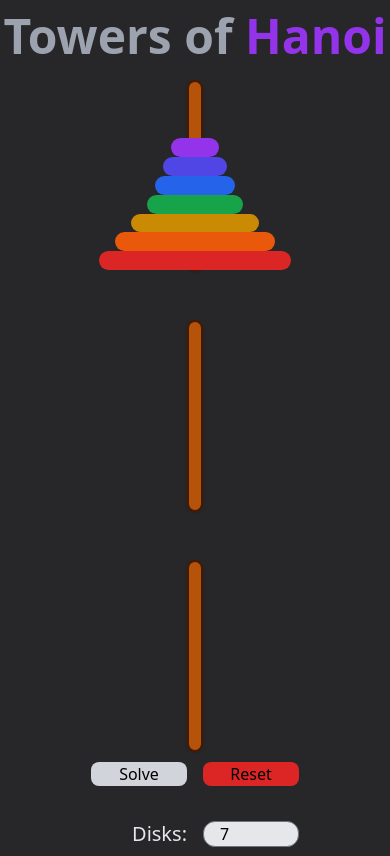
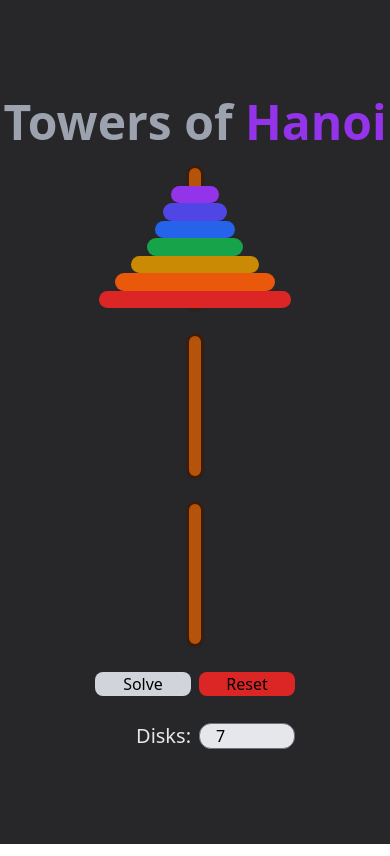
Before and after one commit to regulated/hanoi, a Next.js app: page / in a window 390 px wide. Built offline with nearby package versions, Linux system fonts and the light colour scheme.

Commit message:
relative sizing 2

```diff
--- a/src/components/disk.tsx
+++ b/src/components/disk.tsx
@@ -34,12 +34,6 @@ const Disk = ({ did }: DiskProps) => {
             return <div className={indigoOval}></div>;
           case 7:
             return <div className={purpleOval}></div>;
-          case 8:
-            return <div className={purpleOval}></div>;
-          case 9:
-            return <div className={purpleOval}></div>;
-          case 10:
-            return <div className={purpleOval}></div>;
           default:
             return <div className={blankOval}></div>;
         }
--- a/src/components/pillar.tsx
+++ b/src/components/pillar.tsx
@@ -9,8 +9,6 @@ const Pillar = ({ disks }: PillarProps) => {
   return (
     <>
       <div className={rectangle}>
-        <Disk did={disks[9]} />
-        <Disk did={disks[8]} />
         <Disk did={disks[7]} />
         <Disk did={disks[6]} />
         <Disk did={disks[5]} />
--- a/src/styles/home-styles.ts
+++ b/src/styles/home-styles.ts
@@ -5,6 +5,6 @@ export const title =
   "text-5xl md:text-[5rem] leading-normal font-extrabold text-gray-400 sm:mb-12 mb-2 ";
 export const purple = "text-purple-300";
 export const body = "text-2xl text-gray-700";
-export const grid = "grid gap-12 items-center justify-center md:grid-cols-3";
+export const grid = "grid gap-6 sm:gap-12 items-center justify-center md:grid-cols-3";
 export const input = "form-input w-24 py-0 px-4 m-0 rounded-xl bg-gray-200";
-export const buttons = "align-center grid grid-cols-2 grid-rows-2 justify-center items-center gap-4 sm:mt-12"
+export const buttons = "align-center grid grid-cols-2 grid-rows-2 justify-center items-center gap-2 sm:gap-4 mt-4 sm:mt-12"
--- a/src/styles/pillar-style.ts
+++ b/src/styles/pillar-style.ts
@@ -1,2 +1,2 @@
 export const rectangle =
-  "flex flex-col relative border-solid border-2 border-amber-950 mx-24 h-48  w-4 rounded-lg bg-amber-700 shadow z-10 justify-end items-center";
+  "flex flex-col relative border-solid border-2 border-amber-950 mx-24 h-36 sm:h-48  w-4 rounded-lg bg-amber-700 shadow z-10 justify-end items-center";
```
